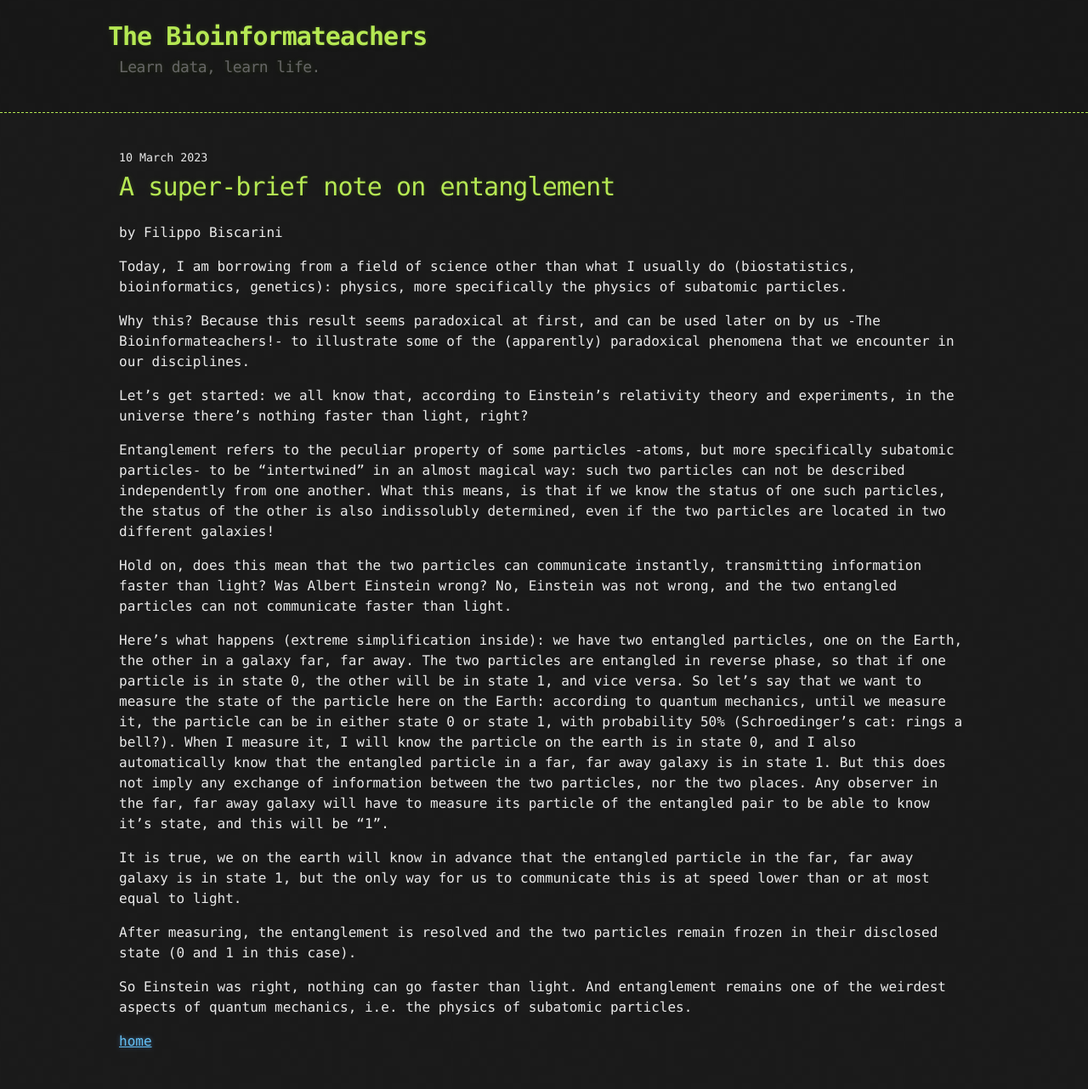
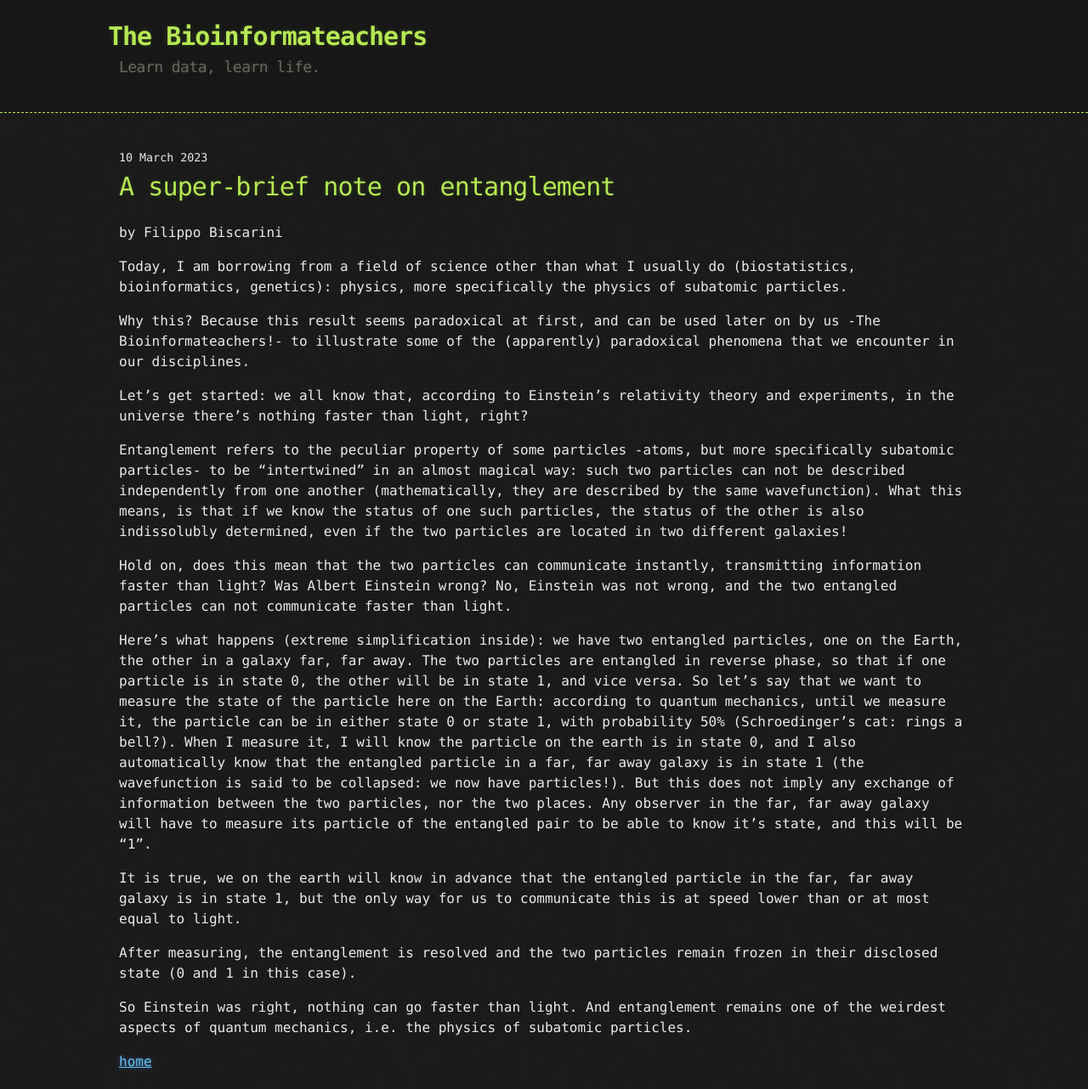
Before and after one commit to bioinformateachers/bioinformateachers.github.io, a Jekyll site: the page built from _posts/2023-03-12-entanglement.md, in a window 1280 px wide. Shown: the whole page at 85% size. Built offline with Jekyll 4.4.1, drawn with Linux system fonts in a browser that asks for light colours; before the commit the page ends 1258 px from its top, so only the background shows below that.

Commit message:
added: reference to wavefunctions

```diff
--- a/_posts/2023-03-12-entanglement.md
+++ b/_posts/2023-03-12-entanglement.md
@@ -15,7 +15,7 @@ of the (apparently) paradoxical phenomena that we encounter in our disciplines.
 Let's get started: we all know that, according to Einstein's relativity theory and experiments, in the universe there's nothing faster than light, right?
 
 Entanglement refers to the peculiar property of some particles -atoms, but more specifically subatomic particles- to be "intertwined"
-in an almost magical way: such two particles can not be described independently from one another.
+in an almost magical way: such two particles can not be described independently from one another (mathematically, they are described by the same wavefunction).
 What this means, is that if we know the status of one such particles, the status of the other is also indissolubly determined,
 even if the two particles are located in two different galaxies!
 
@@ -27,7 +27,7 @@ The two particles are entangled in reverse phase, so that if one particle is in
 So let’s say that we want to measure the state of the particle here on the Earth: according to quantum mechanics, until we measure it,
 the particle can be in either state 0 or state 1, with probability 50% (Schroedinger's cat: rings a bell?).
 When I measure it, I will know the particle on the earth is in state 0, and I also automatically know that
-the entangled particle in a far, far away galaxy is in state 1.
+the entangled particle in a far, far away galaxy is in state 1 (the wavefunction is said to be collapsed: we now have particles!).
 But this does not imply any exchange of information between the two particles, nor the two places.
 Any observer in the far, far away galaxy will have to measure its particle of the entangled pair to be able to know it's state, and this will be "1".
 
```
